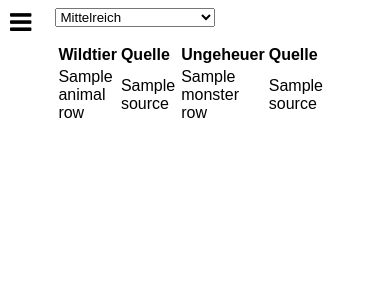
After one commit to hendrik-p/MeisterToolWebApp, a Flask app: template templates/mobile/dangers.html in a window 390 px wide. The commit adds this page. Shown: the top 300 px of the page. Run offline with Flask 2, Linux system fonts and the light colour scheme; the template is opened without the code that fills it: values that come from a table or form of the project are taken from there, most other values are stand-ins (such as "Sample title", 1, 10 or a date in 2020).

Commit message:
Made app mobile-friendly.

```diff
--- a/app.py
+++ b/app.py
@@ -1,9 +1,12 @@
 import sqlite3
 from flask import Flask, render_template, g, request
+from flask_mobility import Mobility
+from flask_mobility.decorators import mobile_template
 from forms import DangersForm, DiceRollForm
 from functions import fetch_animals_and_monsters, dice_roll
 
 app = Flask(__name__)
+Mobility(app)
 app.secret_key = 'my_secret_development_key'
 
 db_path = 'odatastools.db'
@@ -16,11 +19,13 @@ def get_database():
     return db
 
 @app.route('/')
-def index():
-    return render_template('index.html')
+@mobile_template('{mobile/}index.html')
+def index(template):
+    return render_template(template)
 
 @app.route('/dangers', methods=['GET', 'POST'])
-def dangers():
+@mobile_template('{mobile}/dangers.html')
+def dangers(template):
     form = DangersForm()
     region = form.select_region_choices[0][0]
     if form.validate_on_submit():
@@ -28,11 +33,12 @@ def dangers():
     db_conn = get_database()
     animal_rows, monster_rows = fetch_animals_and_monsters(db_conn,
                                                            form.query_names[region])
-    return render_template('dangers.html', form=form, animal_rows=animal_rows,
+    return render_template(template, form=form, animal_rows=animal_rows,
                            monster_rows=monster_rows)
 
 @app.route('/dice', methods=['GET', 'POST'])
-def dice():
+@mobile_template('{mobile}/dice.html')
+def dice(template):
     default_value = 13
     form = DiceRollForm()
     if request.method == 'GET':
@@ -48,10 +54,9 @@ def dice():
         skill = form.skill.data
         mod = form.mod.data
         rolls, result_str = dice_roll(att1, att2, att3, skill, mod)
-        return render_template('dice.html', form=form, rolls=rolls,
+        return render_template(template, form=form, rolls=rolls,
                                result_str=result_str)
-    print('did not validate')
-    return render_template('dice.html', form=form)
+    return render_template(template, form=form)
 
 if __name__ == '__main__':
     app.run(host='0.0.0.0')
--- a/templates/base.html
+++ b/templates/base.html
@@ -1,9 +1,5 @@
-
 <html>
 <link rel=stylesheet type=text/css href="{{ url_for('static', filename='style.css') }}">
-<!--
-<meta name="viewport" content="user-scalable=no, initial-scale=1, maximum-scale=1, minimum-scale=1" />
--->
 
 <body>
   <div class="sidenav">
--- /dev/null
+++ b/templates/mobile/base.html
@@ -0,0 +1,52 @@
+<html>
+<link rel=stylesheet type=text/css href="{{ url_for('static', filename='style.css') }}">
+<link rel="stylesheet" href="https://cdnjs.cloudflare.com/ajax/libs/font-awesome/4.7.0/css/font-awesome.min.css">
+<meta name="viewport" content="width=device-width, initial-scale=1"/>
+
+<style>
+.topnav { position: fixed;
+          left: 0;
+          top: 0;
+          width: 100%; }
+.topnav #myLinks { display: None;
+                   font-size: 22px;
+                   padding-top: 40px;
+                   background: white; }
+.topnav .icon { color: black;
+                font-size: 25px;
+                display: block;
+                position: absolute;
+                left: 0;
+                top: 0;
+                padding: 10px;}
+</style>
+
+<body>
+  <div class="topnav">
+    <a href="javascript:void(0);" class="icon" onclick="myFunction()">
+      <i class="fa fa-bars"></i>
+    </a>
+    <div id="myLinks">
+      <a href="/">Home</a> </br>
+      <a href="dangers">Gefahren</a> </br>
+      <a href="dice">Würfeln</a> </br>
+    </div>
+  </div>
+
+  {% block content %}
+  {% endblock %}
+
+  <script>
+    function myFunction() {
+      var x = document.getElementById("myLinks");
+      if (x.style.display === "block") {
+        x.style.display = "none";
+      } else {
+        x.style.display = "block";
+      }
+    }
+  </script>
+
+</body>
+
+</html>
--- /dev/null
+++ b/templates/mobile/dangers.html
@@ -0,0 +1,36 @@
+{% extends "mobile/base.html" %}
+{% block content %}
+<div class="content">
+  <form method="POST" action="{{ url_for('dangers') }}">
+    {{ form.hidden_tag() }}
+    {{ form.region(**{"onchange":"this.form.submit()"}) }}
+  </form>
+
+  <div>
+    <table>
+    <tr>
+    <th>Wildtier</th>
+    <th>Quelle</th>
+    </tr>
+    {% for name, source in animal_rows %}
+    <tr>
+      <td>{{ name }}</td>
+      <td>{{ source }}</td>
+    </tr>
+    {% endfor %}
+    </table>
+    <table>
+    <tr>
+    <th>Ungeheuer</th>
+    <th>Quelle</th>
+    </tr>
+    {% for name, source in monster_rows %}
+    <tr>
+      <td>{{ name }}</td>
+      <td>{{ source }}</td>
+    </tr>
+    {% endfor %}
+    </table>
+  </div>
+</div>
+{% endblock %}
```
Also changed, not shown: templates/mobile/dice.html (added, +35 -0 lines), templates/mobile/index.html (added, +7 -0 lines).
